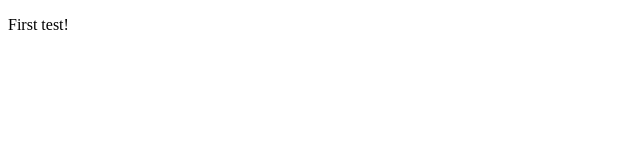
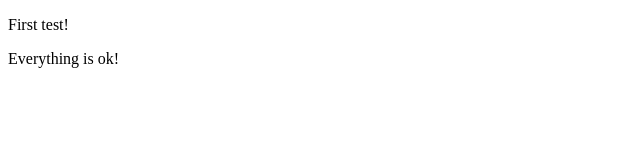
Before and after one commit to Postmaxxx/Task-7.6.3, a plain HTML site: page src/index.html in a window 1280 px wide. Shown: the whole page, without its empty margins (0-640 px from the left). Drawn offline with Linux system fonts and the light colour scheme.

Commit message:
build(ПервыйЗапуск): first real commit!
-

YT: -

```diff
--- a/src/index.html
+++ b/src/index.html
@@ -8,6 +8,7 @@
 <body>
     <div class="root">
         <p>First test! </p>
+        <p>Everything is ok!</p>
     </div>
 </body>
 </html>
--- a/src/styles/global.css
+++ b/src/styles/global.css
@@ -2,8 +2,6 @@
     margin: 0;
     padding: 0;
     box-sizing: border-box;
-    --text-emphasis-color: #E3B873;
-    --circle-emphasis-color: #fff;
     --time-animation: 1s;
-    --time-animation-half: 0.5s;
+    --time-animation-half: 1s;
 }
```
